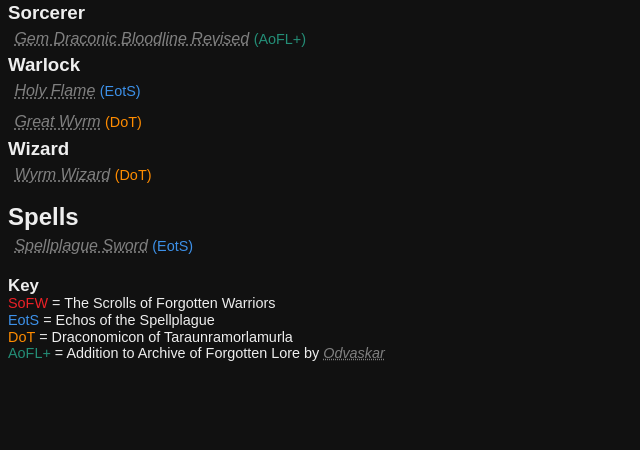
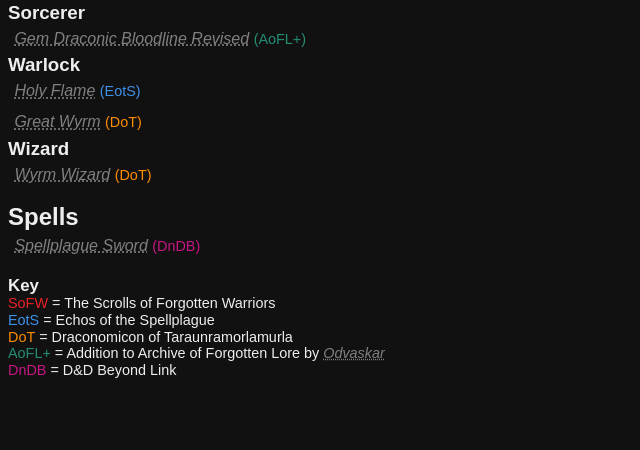
Before and after one commit to Duder5000/homebrew, a PHP site: page / in a window 1280 px wide. Shown: the part 611-1061 px from the top of the page, without its empty margins (0-640 px from the left). Before the commit the page ends 972 px from the top, so only its background shows below. Run offline with PHP 8.4, Linux system fonts and the light colour scheme.

Commit message:
Monsters

```diff
--- a/public/css/dakrmode.css
+++ b/public/css/dakrmode.css
@@ -72,10 +72,15 @@ p.book{
 	color: #248e77;
 }
 
+.dndb{
+	color: #C71585;
+}
+
 footer{
 	margin-top: 1em;
 	font-family: sans-serif;
 	font-size: 0.9em;
+	padding-bottom: 5em;
 }
 
 .footer-text{
@@ -92,6 +97,6 @@ li.footer-list{
 	border: 0;
 }
 
-h2.spells{
+h2.other{
 	margin-bottom: 0;
 }
--- a/public/index.html
+++ b/public/index.html
@@ -12,7 +12,7 @@
 	<body>
 		<h1>Duder5000 D&D 5e Homebrew</h1>
 
-		<h2>Published Subclasses</h2>
+		<h2 id="published">Published Subclasses</h2>
 			<h3>Rogue</h3>
 			<ul>
 				<li><a href="pdf/Rogue-MasterThrower.pdf">Master Thrower</a> <p class="book sofw">(SoFW)</p></li>
@@ -28,7 +28,7 @@
 				<li><a href="pdf/Warlock-SlaadLord.pdf">Slaad Lord</a> <p class="book sofw">(SoFW)</p></li>
 			</ul>
 
-		<h2>Work in Progress Subclasses (aka deranged rambling)</h2>
+		<h2 id="wip">Work in Progress Subclasses (aka deranged rambling)</h2>
 			<h3>Barbarian</h3>
 			<ul>
 				<li><a href="https://docs.google.com/document/d/1AChg2bf50AZqH9J_U86OJRVgeTRK3fOzxJ9h5P0bxFY/edit?usp=sharing">Ox Totem</a> <p class="book sofw">(SoFW)</p></li>
@@ -101,16 +101,21 @@
 				<li><a href=""></a> <p class="book "></p></li>
 			</ul> -->
 
-		<h2 class="spells">Spells</h2>
+		<h2 id="spells" class="other">Spells</h2>
 		<ul>
-			<li><a href="https://www.dndbeyond.com/spells/825175-spellplague-sword">Spellplague Sword</a> <p class="book eots">(EotS)</p></li>
+			<li><a href="https://www.dndbeyond.com/spells/825175-spellplague-sword">Spellplague Sword</a> <p class="book dndb">(DnDB)</p></li>
 			<!-- <li><a href=""></a> <p class="book "></p></li> -->
 		</ul>
+
+<!-- 		<h2 id="monsters" ="other">Monsters</h2>
+		<ul>
+			<li><a href=""></a> <p class="book "></p></li>
+		</ul> -->
 
 	</body>
 
 	<footer>
-		<h3 class="footer-text">Key</h3>
+		<h3 id="key" class="footer-text">Key</h3>
 		<ul>
 			<li class="footer-list">
 				<p class="footer-text sofw">SoFW</p> <p class="footer-text">= The Scrolls of Forgotten Warriors</p>
@@ -125,6 +130,7 @@
 				<p class="footer-text odvaskar">AoFL+</p> <p class="footer-text">= Addition to Archive of Forgotten Lore by <a href="https://www.patreon.com/Odvaskar" target="_blank">Odvaskar</a></p>
 			</li>
 			<li class="footer-list">
+				<p class="footer-text dndb">DnDB</p> <p class="footer-text">= D&D Beyond Link</p>
 			</li>
 		</ul>
 	</footer>
```
